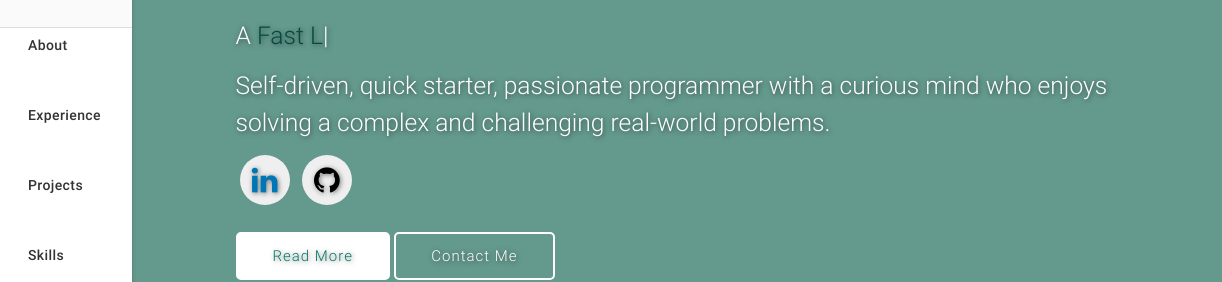
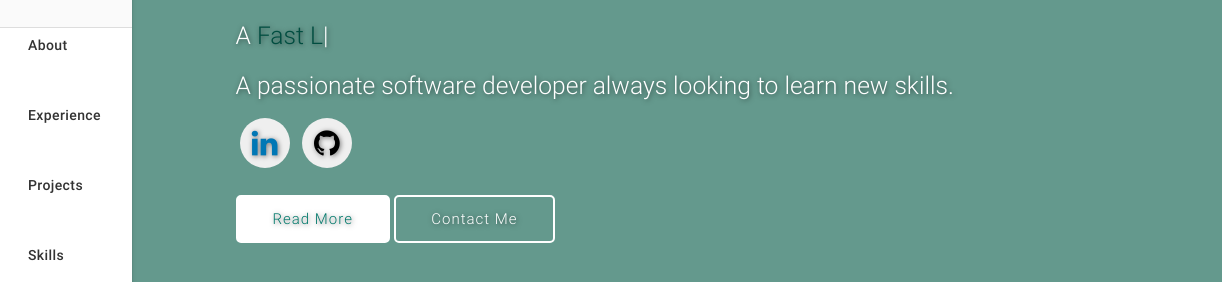
Before and after one commit to wwiddy/wwiddy.github.io, a plain HTML site: page index.html in a window 1280 px wide. Shown: the part 133-415 px from the top of the page, 58-1280 px from the left. Drawn offline with nearby package versions, Linux system fonts and the light colour scheme.

Commit message:
Updated tag line

```diff
--- a/index.html
+++ b/index.html
@@ -187,7 +187,7 @@
               <h2>Hi, I'm <span class="teal">Badri Widaatalla.</span></h2>
               <h5 style="color:#fff">A <span class="typing" style="font-weight: 300; color:#004d40"></span></h5>
               <!-- <h5 style="color:#00796b">A <span class="typing" style="font-weight: 300; color:#fff"></span></h5> -->
-              <h5>Self-driven, quick starter, passionate programmer with a curious mind who enjoys solving a complex and challenging real-world problems.</h5>
+              <h5>A passionate software developer always looking to learn new skills.</h5>
             </div>
             <div class="social">
               <a href="http://linkedin.com/in/badri-widaatalla" target="_blank">
```
